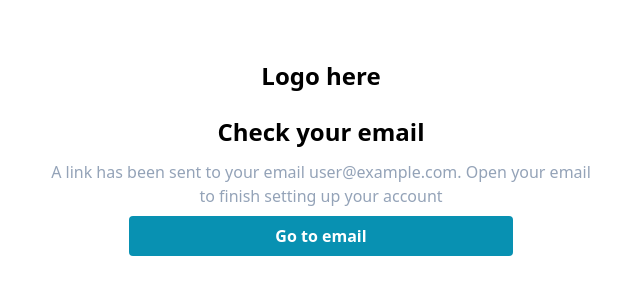
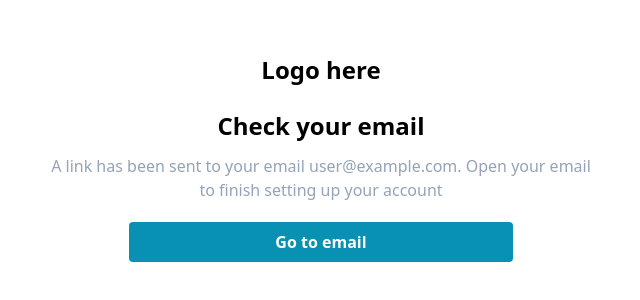
Before and after one commit to Raymond-ap/mysite, a React (Create React App) app: page / in a window 1280 px wide. Shown: the part 242-542 px from the top of the page, without its empty margins (319-959 px from the left). Built offline with nearby package versions, Linux system fonts and the light colour scheme.

Commit message:
verification screen complete

```diff
--- a/src/pages/Verification.jsx
+++ b/src/pages/Verification.jsx
@@ -24,7 +24,7 @@ const Verification = () => {
 
 const AppButton = () => {
   return (
-    <button className="w-96 bg-cyan-600 outline-hidden hover:bg-cyan-700 mt-2 text-white font-bold py-2 px-4 rounded">
+    <button className="w-96 bg-cyan-600 outline-hidden hover:bg-cyan-700 mt-5 text-white font-bold py-2 px-4 rounded">
       Go to email
     </button>
   );
```
